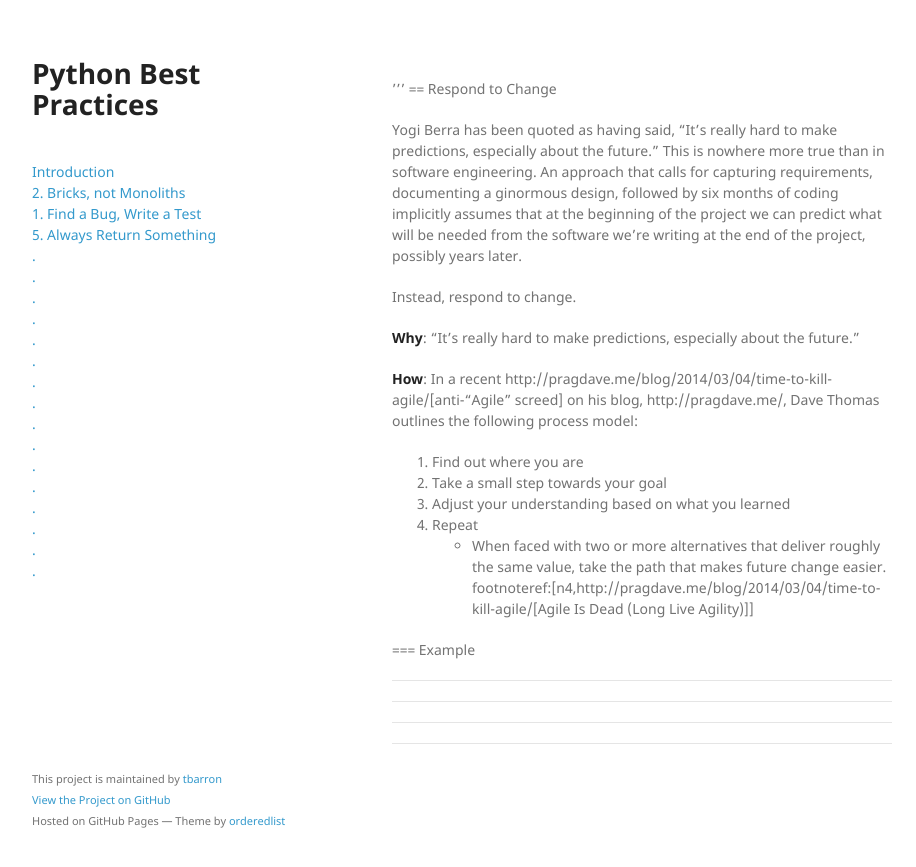
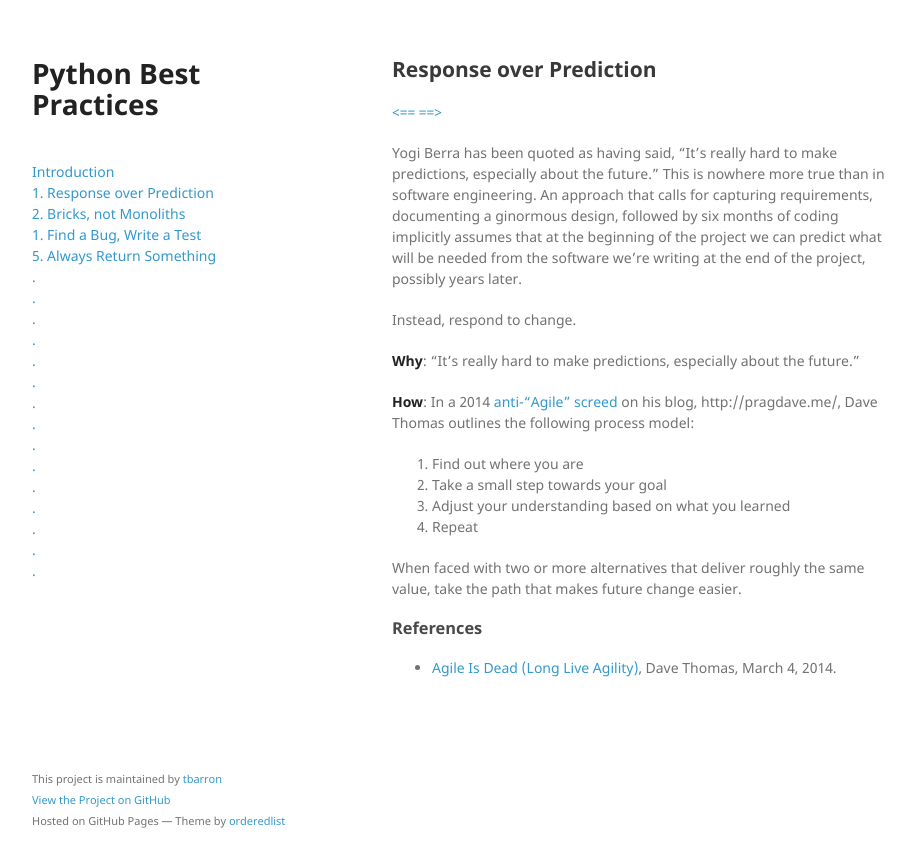
Before and after one commit to tbarron/PyBP, a Jekyll site: the page built from pages/01_change.md, in a window 1280 px wide. Shown: the top 867 px of the page, without its empty margins (178-1094 px from the left). Built offline with Jekyll 4.4.1, drawn with Linux system fonts in a browser that asks for light colours; our own code applies the rules of GitHub Pages for plain Markdown files; the repository's description, which GitHub fills in, is left out.

Commit message:
Trying out the previous and next links on github.io

```diff
--- a/pages/01_change.md
+++ b/pages/01_change.md
@@ -1,5 +1,11 @@
-'''
-== Respond to Change
+---
+title: Response over Prediction
+prev: index.html
+order: 1
+next: 02_convention.html
+---
+
+[<==]({{page.prev}}) [==>]({{page.next}})
 
 Yogi Berra has been quoted as having said, "It's really hard to make
 predictions, especially about the future." This is nowhere more true
@@ -14,28 +20,19 @@ Instead, respond to change.
 **Why**: "It's really hard to make
 predictions, especially about the future."
 
-**How**: In a recent
-http://pragdave.me/blog/2014/03/04/time-to-kill-agile/[anti-"Agile"
-screed] on his blog, http://pragdave.me/, Dave Thomas outlines the
+**How**: In a 2014 [anti-"Agile" screed](https://pragdave.me/blog/2014/03/04/time-to-kill-agile.html)
+on his blog, http://pragdave.me/, Dave Thomas outlines the
 following process model:
 
 1. Find out where you are
 2. Take a small step towards your goal
 3. Adjust your understanding based on what you learned
 4. Repeat
-* When faced with two or more alternatives that deliver roughly the same
+
+When faced with two or more alternatives that deliver roughly the same
 value, take the path that makes future change easier.
-footnoteref:[n4,http://pragdave.me/blog/2014/03/04/time-to-kill-agile/[Agile
-Is Dead (Long Live Agility)]]
 
+### References
 
-
-=== Example
-
-----
-
-----
-
-----
-
-----
+  * [Agile Is Dead (Long Live Agility)](http://pragdave.me/blog/2014/03/04/time-to-kill-agile/),
+    Dave Thomas, March 4, 2014.
```
Also changed, not shown: index.md (+2 -1 lines).
